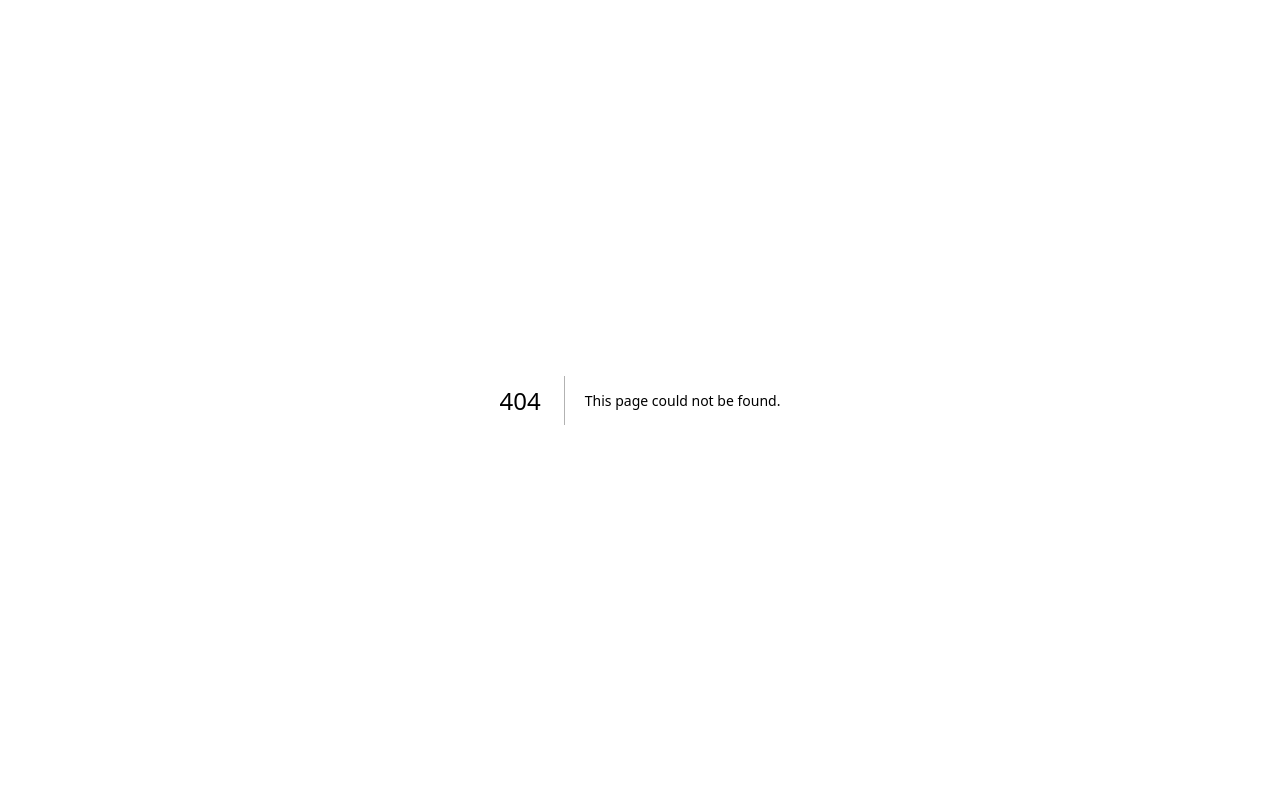
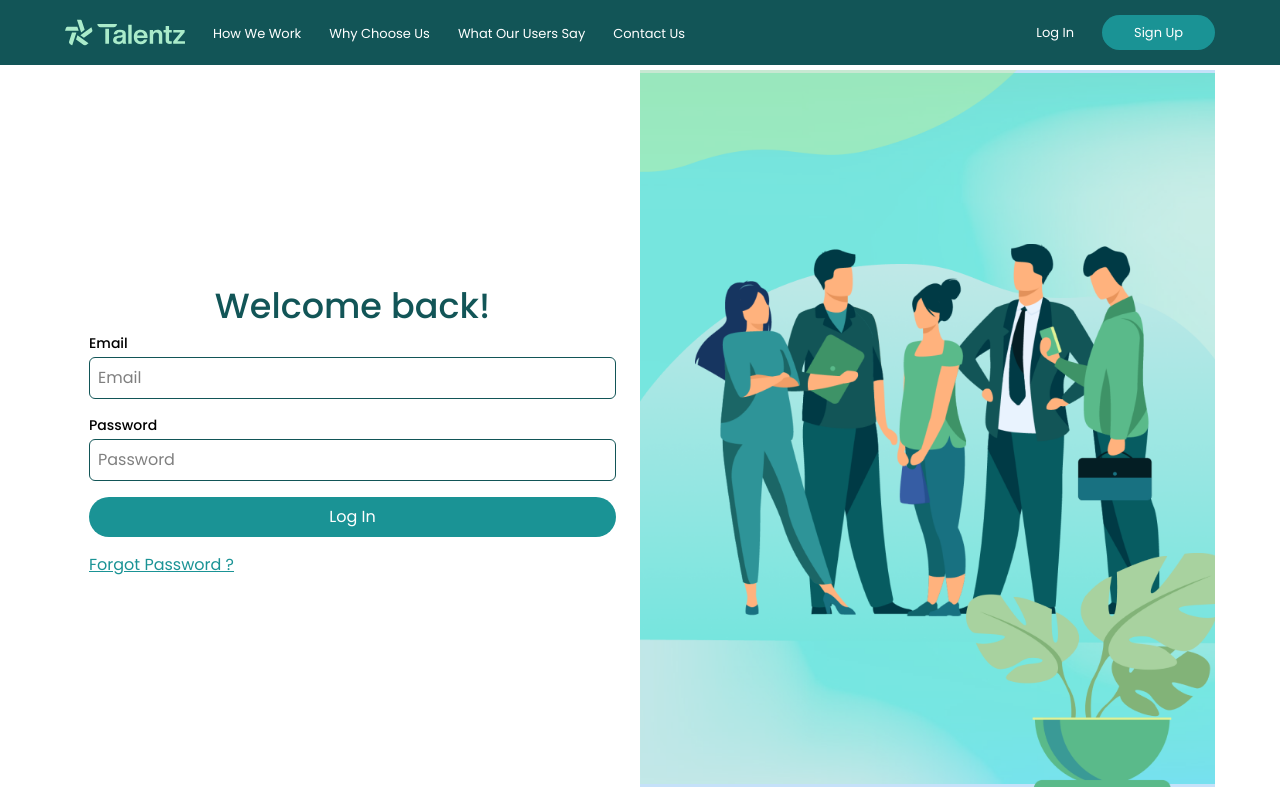
Before and after one commit to herdoy-dev/talentz, a Next.js app: page /log-in in a window 1280 px wide. Before the commit this address had no page. Built offline with nearby package versions, Linux system fonts and the light colour scheme; no server answers.

Commit message:
Add Login

```diff
--- /dev/null
+++ b/actions/get-session.ts
@@ -0,0 +1,18 @@
+"use server";
+
+import Session from "@/schemas/session";
+import { jwtDecode } from "jwt-decode";
+import { cookies } from "next/headers";
+
+export default async function getSession(): Promise<Session | null> {
+  try {
+    const cookieStore = await cookies();
+    const token = cookieStore.get("token")?.value;
+    if (!token) return null;
+    const decoded = jwtDecode<Session>(token);
+    return decoded;
+  } catch (error) {
+    console.error("Failed to decode JWT:", error);
+    return null;
+  }
+}
--- /dev/null
+++ b/actions/set-token.ts
@@ -0,0 +1,20 @@
+"use server";
+
+import { cookies } from "next/headers";
+
+const TOKEN_EXPIRATION_TIME = 24 * 60 * 60 * 1000;
+
+export async function setAuthToken(token: string): Promise<void> {
+  try {
+    const cookieStore = await cookies();
+    const expirationDate = new Date(Date.now() + TOKEN_EXPIRATION_TIME);
+
+    cookieStore.set("token", token, {
+      expires: expirationDate,
+      httpOnly: true,
+    });
+  } catch (error) {
+    console.error("Failed to set authentication token:", error);
+    throw new Error("Failed to set authentication token");
+  }
+}
--- /dev/null
+++ b/app/log-in/layout.tsx
@@ -0,0 +1,12 @@
+import Navbar from "@/components/navbar";
+import Container from "@/components/ui/container";
+import { PropsWithChildren } from "react";
+
+export default function LoginPageLayout({ children }: PropsWithChildren) {
+  return (
+    <>
+      <Navbar />
+      <Container>{children}</Container>
+    </>
+  );
+}
--- /dev/null
+++ b/app/log-in/login-form.tsx
@@ -0,0 +1,84 @@
+"use client";
+import { setAuthToken } from "@/actions/set-token";
+import Button from "@/components/ui/button";
+import Input from "@/components/ui/input";
+import apiClient from "@/services/api-client";
+import { zodResolver } from "@hookform/resolvers/zod";
+import { AxiosError } from "axios";
+import Link from "next/link";
+import { useRouter } from "next/navigation";
+import { useForm } from "react-hook-form";
+import toast from "react-hot-toast";
+import { z } from "zod";
+
+const FormSchema = z.object({
+  email: z
+    .string()
+    .min(1, "Email is required")
+    .email("Please enter a valid email address"),
+  password: z
+    .string()
+    .min(8, "Password must be at least 8 characters long")
+    .max(64, "Password must not exceed 64 characters"),
+});
+
+type FormSchemaType = z.infer<typeof FormSchema>;
+
+export default function LoginForm() {
+  const router = useRouter();
+  const {
+    register,
+    handleSubmit,
+    reset,
+    formState: { errors },
+  } = useForm<FormSchemaType>({
+    resolver: zodResolver(FormSchema),
+  });
+
+  const onSubmit = async (data: FormSchemaType) => {
+    try {
+      const { data: token } = await apiClient.post<string>(
+        "/auth/log-in",
+        data
+      );
+      await setAuthToken(token);
+      reset();
+      toast.success("Log In Success");
+      router.push("/");
+    } catch (error) {
+      if (
+        error instanceof AxiosError &&
+        error.response &&
+        error.response.data
+      ) {
+        toast.error(error.response.data);
+        return;
+      }
+      toast.error("Oops! Something went wrong.");
+    }
+  };
+
+  return (
+    <form className="space-y-4 w-full" onSubmit={handleSubmit(onSubmit)}>
+      <Input
+        label="Email"
+        type="email"
+        {...register("email")}
+        error={errors.email?.message}
+      />
+      <Input
+        label="Password"
+        type="password"
+        {...register("password")}
+        error={errors.password?.message}
+      />
+      <Button type="submit" className="w-full">
+        Log In
+      </Button>
+
+      <Link href="/log-in/forget" className="text-secondary underline">
+        Forgot Password ?
+      </Link>
+    </form>
+  );
+}
--- /dev/null
+++ b/app/log-in/page.tsx
@@ -0,0 +1,22 @@
+import Image from "next/image";
+import LoginForm from "./login-form";
+
+export default function Login() {
+  return (
+    <div className="grid w-full !max-h-[calc(100dvh-65px)] grid-cols-1 md:grid-cols-2">
+      <div className="flex items-center justify-center flex-col w-full md:px-6">
+        <h2 className="text-primary">Welcome back!</h2>
+        <LoginForm />
+      </div>
+      <div className="hidden md:block">
+        <Image
+          src="/login_page_illustration.png"
+          width={600}
+          height={900}
+          className="w-full !max-h-[calc(100dvh-65px)] object-cover"
+          alt="Illustration"
+        />
+      </div>
+    </div>
+  );
+}
--- a/components/contact-form.tsx
+++ b/components/contact-form.tsx
@@ -2,7 +2,7 @@
 import Button from "@/components/ui/button";
 import Input from "@/components/ui/input";
 import TextArea from "@/components/ui/text-area";
-import apiClient from "@/services/apiClient";
+import apiClient from "@/services/api-client";
 import { zodResolver } from "@hookform/resolvers/zod";
 import { useForm } from "react-hook-form";
 import toast from "react-hot-toast";
--- a/components/navbar.tsx
+++ b/components/navbar.tsx
@@ -61,11 +61,11 @@ const NavMenu = ({ isActive }: { isActive: boolean }) => (
       </li>
     ))}
     <div className="flex flex-col gap-6 items-center justify-center w-full md:hidden">
-      <Link className="w-full" href="/signup">
+      <Link className="w-full" href="/sign-up">
         <Button className="py-[8px] px-8 text-[13px] w-full">Sign Up</Button>
       </Link>
       <Link
-        href="/login"
+        href="/log-in"
         className="text-[13px] text-primary font-semibold w-full text-center"
       >
         Log In
@@ -97,10 +97,10 @@ export default function Navbar() {
             </div>
             <div className={flexClasses}>
               <div className={cn(flexClasses, "hidden md:flex")}>
-                <Link href="/login" className="text-white text-[13px]">
+                <Link href="/log-in" className="text-white text-[13px]">
                   Log In
                 </Link>
-                <Link href="/signup">
+                <Link href="/sign-up">
                   <Button className="py-[8px] px-8 text-[13px]">Sign Up</Button>
                 </Link>
               </div>
--- /dev/null
+++ b/hooks/useSession.ts
@@ -0,0 +1,19 @@
+import getSession from "@/actions/get-session";
+import Session from "@/schemas/session";
+import { useEffect, useState } from "react";
+
+const useSession = () => {
+  const [session, setSession] = useState<Session | null>(null);
+
+  useEffect(() => {
+    const fetchSession = async () => {
+      const data = await getSession();
+      setSession(data);
+    };
+    fetchSession();
+  }, []);
+
+  return { session };
+};
+
+export default useSession;
--- a/package.json
+++ b/package.json
@@ -13,6 +13,7 @@
     "@tanstack/react-query": "^5.69.0",
     "axios": "^1.8.4",
     "clsx": "^2.1.1",
+    "jwt-decode": "^4.0.0",
     "next": "15.2.2",
     "react": "^19.0.0",
     "react-dom": "^19.0.0",
--- /dev/null
+++ b/schemas/session.ts
@@ -0,0 +1,8 @@
+export default interface Session {
+  _id: string;
+  firstName: string;
+  lastName: string;
+  email: string;
+  isAdmin: boolean;
+  role: "client" | "freelancer" | "admin";
+}
```
Also changed, not shown: public/login_page_illustration.png (added), services/api-client.ts (renamed from services/apiClient.ts), 1 other file (tests, documents, lock files or other folders).
